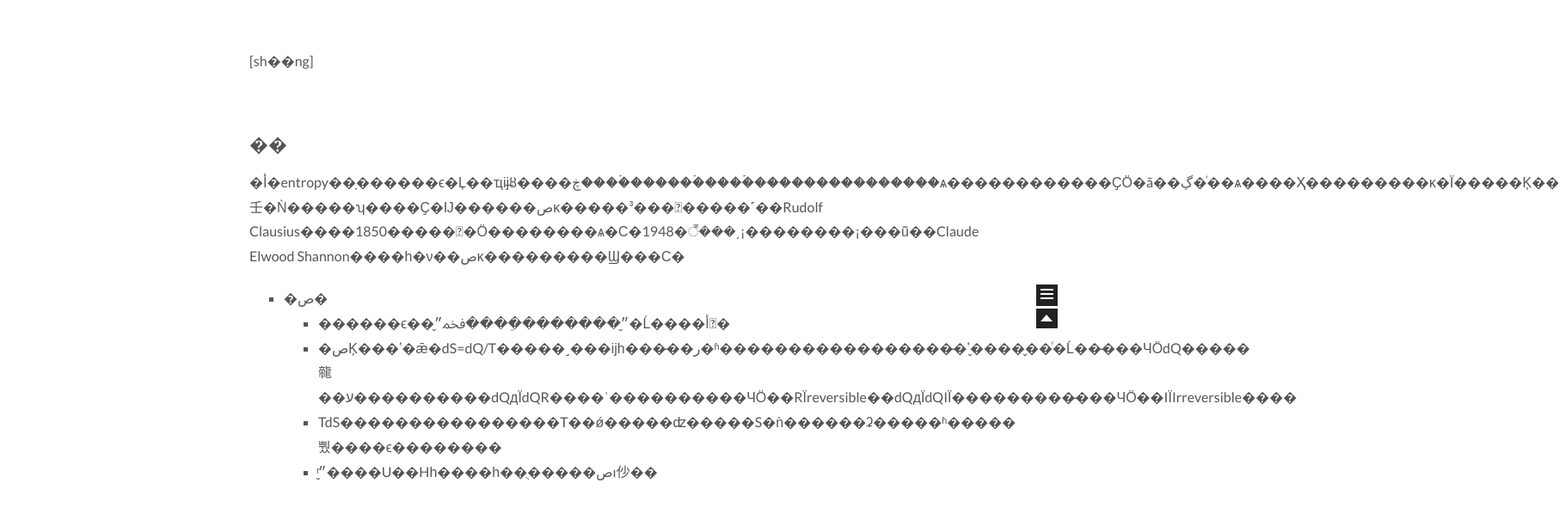
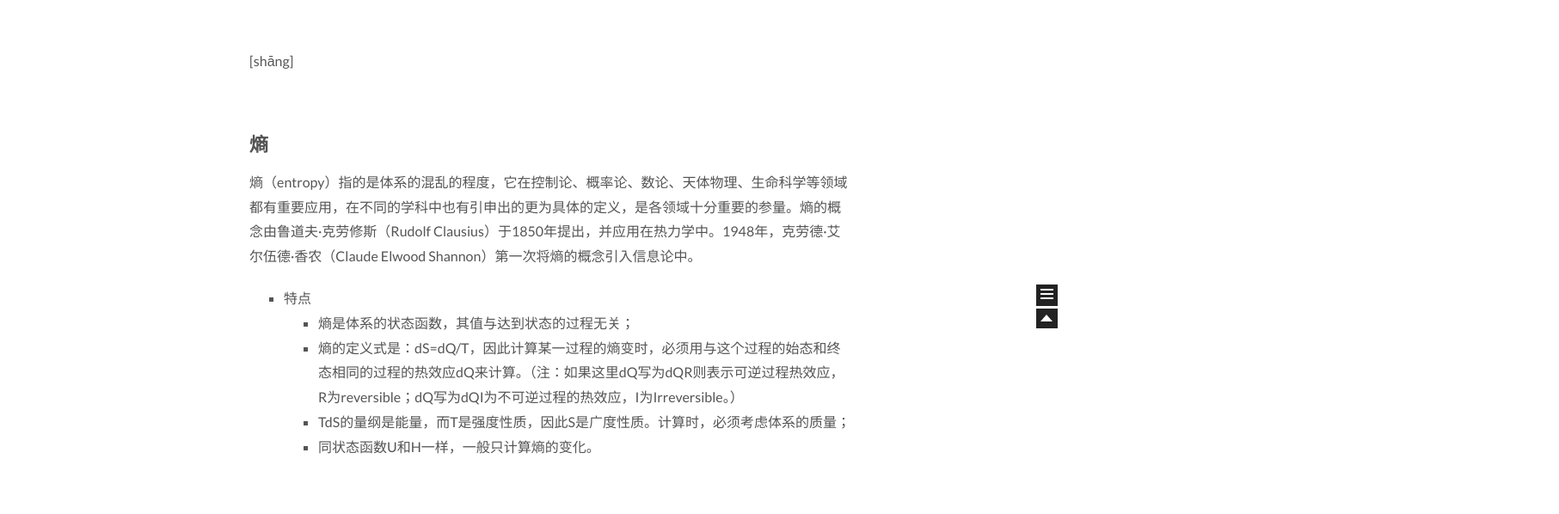
Before and after one commit to 4lian/4lian.github.io, a plain HTML site: page index.html in a window 1280 px wide. Shown: the part 394-992 px from the top of the page at 86% size, 1813 px wide, since content can reach past the window. Drawn offline with nearby package versions, Linux system fonts and the light colour scheme; some packages are replaced by stand-ins of ours; a script that the page names is missing.

Commit message:
Site updated: 2015-03-18 23:52:21

```diff
--- a/css/main.css
+++ b/css/main.css
@@ -1099,7 +1099,7 @@ pre .javascript .function {
   width: 4px;
   height: 4px;
   border-radius: 50%;
-  background: #ffe56e;
+  background: #29715e;
 }
 .sidebar-nav {
   margin: 0;
--- a/index.html
+++ b/index.html
@@ -149,14 +149,14 @@
 
 
 
-            <p>[sh��ng] </p>
-<h3 id="��">��</h3><p>�أ�entropy��ָ������ϵ�Ļ��ҵĳ̶ȣ����ڿ����ۡ������ۡ����ۡ���������������ѧ������������ҪӦ�ã��ڲ�ͬ��ѧ����Ҳ���������ĸ�Ϊ�����Ķ��壬�Ǹ�����ʮ����Ҫ�Ĳ������صĸ�����³���򡤿�����˹��Rudolf Clausius����1850�����򣬲�Ӧ��������ѧ�С�1948�꣬���͵¡��������¡���ũ��Claude Elwood Shannon����һ�ν��صĸ���������Ϣ���С�</p>
+            <p>[shāng] </p>
+<h3 id="熵">熵</h3><p>熵（entropy）指的是体系的混乱的程度，它在控制论、概率论、数论、天体物理、生命科学等领域都有重要应用，在不同的学科中也有引申出的更为具体的定义，是各领域十分重要的参量。熵的概念由鲁道夫·克劳修斯（Rudolf Clausius）于1850年提出，并应用在热力学中。1948年，克劳德·艾尔伍德·香农（Claude Elwood Shannon）第一次将熵的概念引入信息论中。</p>
 <ul>
-<li>�ص�<ul>
-<li>������ϵ��״̬��������ֵ���ﵽ״̬�Ĺ����޹أ�</li>
-<li>�صĶ���ʽ�ǣ�dS=dQ/T�����˼���ĳһ���̵��ر�ʱ�����������������̵�ʼ̬����̬��ͬ�Ĺ��̵���ЧӦdQ�����㡣��ע����������dQдΪdQR����ʾ����������ЧӦ��RΪreversible��dQдΪdQIΪ���������̵���ЧӦ��IΪIrreversible����</li>
-<li>TdS����������������T��ǿ�����ʣ�����S�ǹ������ʡ�����ʱ�����뿼����ϵ��������</li>
-<li>ͬ״̬����U��Hһ����һ��ֻ�����صı仯��</li>
+<li>特点<ul>
+<li>熵是体系的状态函数，其值与达到状态的过程无关；</li>
+<li>熵的定义式是：dS=dQ/T，因此计算某一过程的熵变时，必须用与这个过程的始态和终态相同的过程的热效应dQ来计算。（注：如果这里dQ写为dQR则表示可逆过程热效应，R为reversible；dQ写为dQI为不可逆过程的热效应，I为Irreversible。）</li>
+<li>TdS的量纲是能量，而T是强度性质，因此S是广度性质。计算时，必须考虑体系的质量；</li>
+<li>同状态函数U和H一样，一般只计算熵的变化。</li>
 </ul>
 </li>
 </ul>
--- a/sitemap.xml
+++ b/sitemap.xml
@@ -3,7 +3,7 @@
 
   <url>
     <loc>http://yoursite.com/2015/03/18/entropy/</loc>
-    <lastmod>2015-03-18T15:47:17.561Z</lastmod>
+    <lastmod>2015-03-18T15:51:53.573Z</lastmod>
   </url>
 
   <url>
```
Also changed, not shown: 2015/03/18/entropy/index.html (+8 -8 lines), atom.xml (+11 -11 lines).
